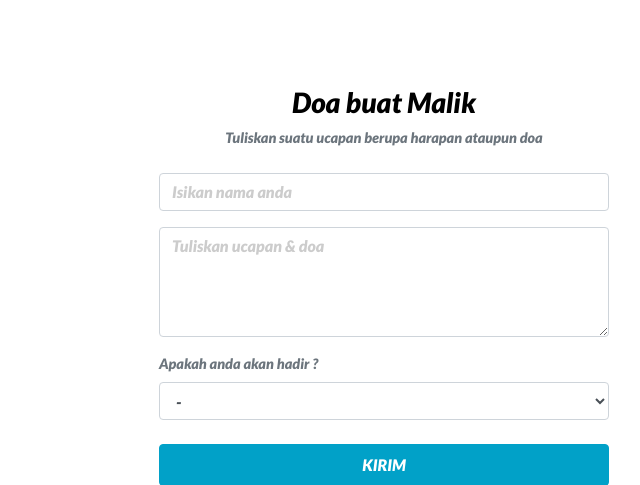
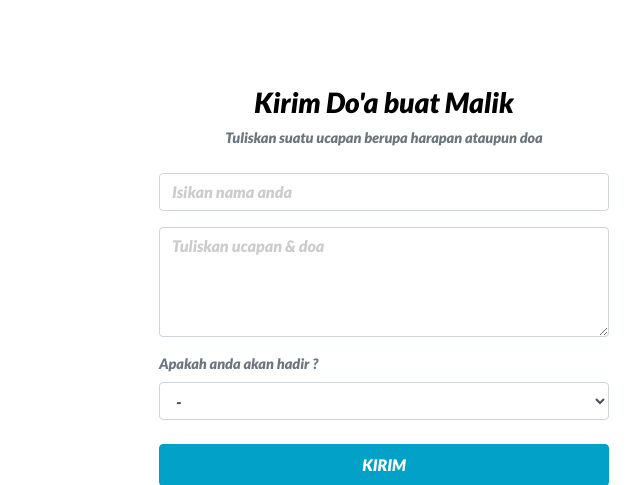
Before and after one commit to tubagusaom/malik_aqiqah, a PHP site: page / in a window 1280 px wide. Shown: the part 1850-2335 px from the top of the page, without its empty margins (640-1280 px from the left). Run offline with PHP 8.4, Linux system fonts and the light colour scheme.

Commit message:
mergenew

```diff
--- a/index.php
+++ b/index.php
@@ -287,7 +287,7 @@
               <!-- Start Doa -->
               <div class="mt-5" id="doa">&nbsp;</div>
               <div class="text-center">
-                <h3 class="text-black">Doa buat Malik</h3>
+                <h3 class="text-black">Kirim Do'a buat Malik</h3>
                 Tuliskan suatu ucapan berupa harapan ataupun doa
               </div>
               <div class="mt-4">
```
